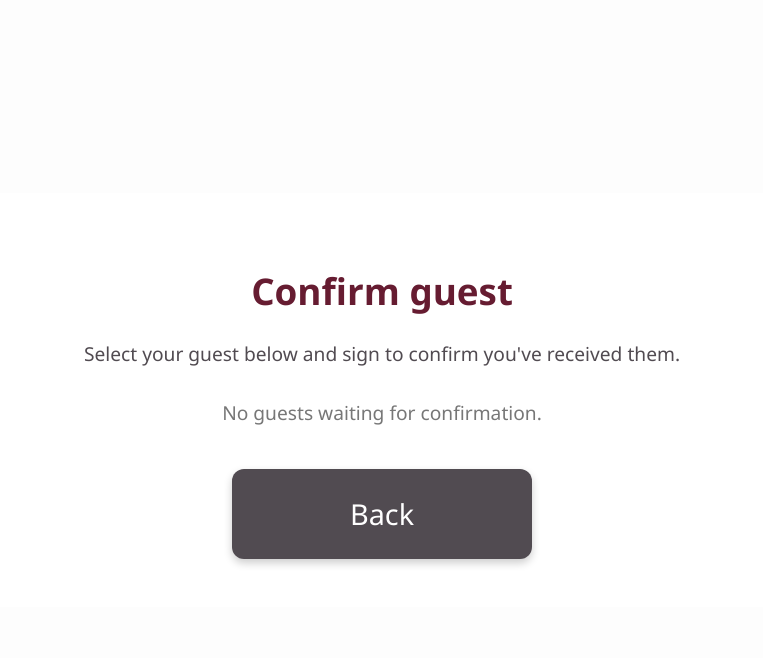
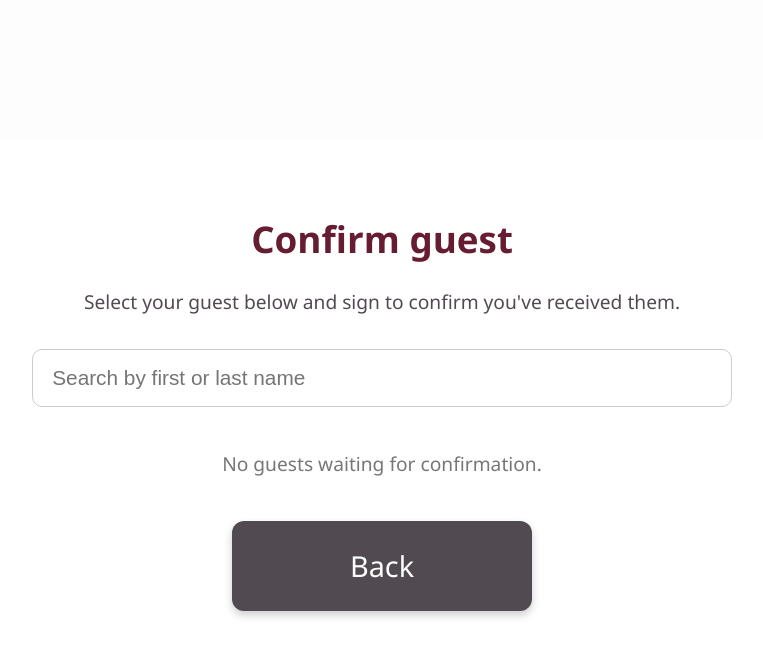
Before and after one commit to SP1BrueggenPL/RecevioMain, a Django app: page /pl/kiosk/confirm-guest/ in a window 1280 px wide. Shown: the top 658 px of the page, without its empty margins (258-1021 px from the left). Run offline with Django 5.2, Linux system fonts and the light colour scheme; data comes from the database, SQL or seed files in the repository; parts of the project's set-up code (start-up, migrations or seed data) failed here and were passed over.

Commit message:
Sort and filter the Confirm guest kiosk list by name
- confirm_guest_list_view now orders by first_name/last_name instead
  of most-recent-first, so the host can scan a predictable list.
- Added a live, client-side name filter on the list screen (no page
  reload, so the on-screen keyboard stays open while typing) — matches
  against each row's first+last name.

3 new tests; full suite (104) passing.

Co-Authored-By: Claude Sonnet 5 <noreply@anthropic.com>
Claude-Session: https://claude.ai/code/session_01H5GJFR8WS2tLJQTSBupGTh

```diff
--- a/GuestBook/templates/kiosk/confirm_guest_list.html
+++ b/GuestBook/templates/kiosk/confirm_guest_list.html
@@ -4,14 +4,28 @@
 {% block content %}
 <div style="width: 700px; max-width: 95vw; margin: auto; padding: 3rem; text-align: center; background-color: rgba(255, 255, 255, 0.9); border-radius: 15px;">
   <h1 style="font-size: 2.3rem; margin-bottom: 1.5rem;">{% trans "Confirm guest" %}</h1>
-  <p style="font-size: 1.2rem; color: #514b51; margin-bottom: 2rem;">
+  <p style="font-size: 1.2rem; color: #514b51; margin-bottom: 1.5rem;">
     {% trans "Select your guest below and sign to confirm you've received them." %}
   </p>
 
+  <input type="text" id="guest-search" class="kb-alpha"
+         placeholder="{% trans 'Search by first or last name' %}"
+         style="
+           width: 100%;
+           margin-bottom: 1.5rem;
+           padding: 1rem 1.2rem;
+           font-size: 1.3rem;
+           border: 1px solid #ccc;
+           border-radius: 10px;
+           box-sizing: border-box;
+         ">
+
   {% if visitors %}
-    <div style="text-align: left;">
+    <div id="guest-list" style="text-align: left;">
       {% for v in visitors %}
         <a href="{% url 'confirm_guest_signature' v.pk %}"
+           class="guest-row"
+           data-name="{{ v.first_name|lower }} {{ v.last_name|lower }}"
            style="
              display: flex;
              justify-content: space-between;
@@ -36,9 +50,31 @@
         </a>
       {% endfor %}
     </div>
+    <p id="guest-no-match" style="display:none; color: #777; font-size: 1.2rem;">
+      {% trans "No guest matches that name." %}
+    </p>
   {% else %}
     <p style="color: #777; font-size: 1.2rem;">{% trans "No guests waiting for confirmation." %}</p>
   {% endif %}
+
+  <script>
+    (function () {
+      var input = document.getElementById('guest-search');
+      var rows = document.querySelectorAll('.guest-row');
+      var noMatch = document.getElementById('guest-no-match');
+      if (!input) return;
+      input.addEventListener('input', function () {
+        var term = input.value.trim().toLowerCase();
+        var visibleCount = 0;
+        rows.forEach(function (row) {
+          var matches = row.dataset.name.indexOf(term) !== -1;
+          row.style.display = matches ? '' : 'none';
+          if (matches) visibleCount++;
+        });
+        if (noMatch) noMatch.style.display = (term && visibleCount === 0) ? '' : 'none';
+      });
+    })();
+  </script>
 
   <a href="{% url 'start' %}"
      style="
--- a/GuestBook/views.py
+++ b/GuestBook/views.py
@@ -1244,11 +1244,13 @@ def exit_done_view(request, visitor_id=None):
 def confirm_guest_list_view(request):
     """Kiosk screen (public, same trust model as registration itself) where a
     visitor's host confirms they've received them. Lists approved visitors
-    still on-site who haven't been confirmed yet."""
+    still on-site who haven't been confirmed yet, alphabetically — the
+    template filters this list live by name as the host types, client-side,
+    so there's no page reload while the on-screen keyboard is open."""
     visitors = (Visitor.objects
                 .filter(approved=True, end_time__isnull=True, host_signature='')
                 .select_related('host', 'factory')
-                .order_by('-start_time'))
+                .order_by('first_name', 'last_name'))
     return render(request, 'kiosk/confirm_guest_list.html', {'visitors': visitors})
 
 
```
Also changed, not shown: GuestBook/tests.py (+23 -0 lines).
